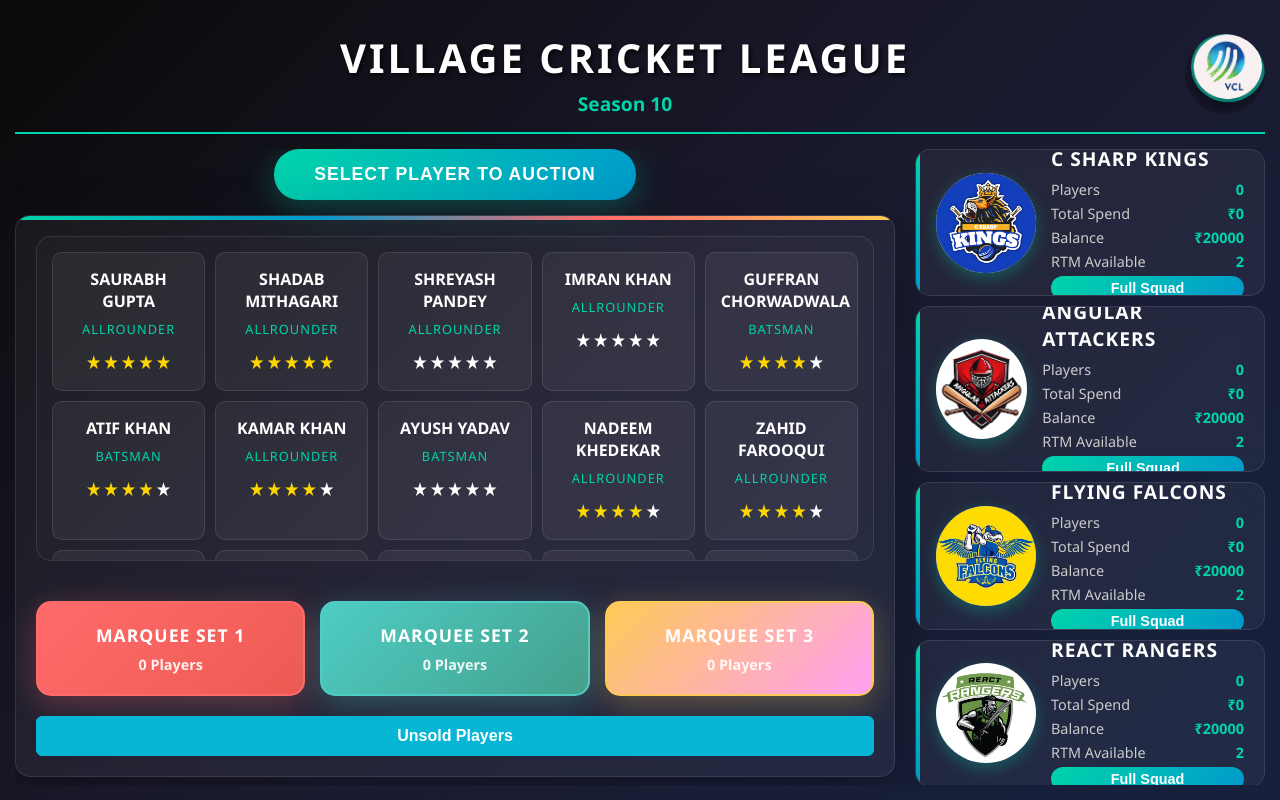
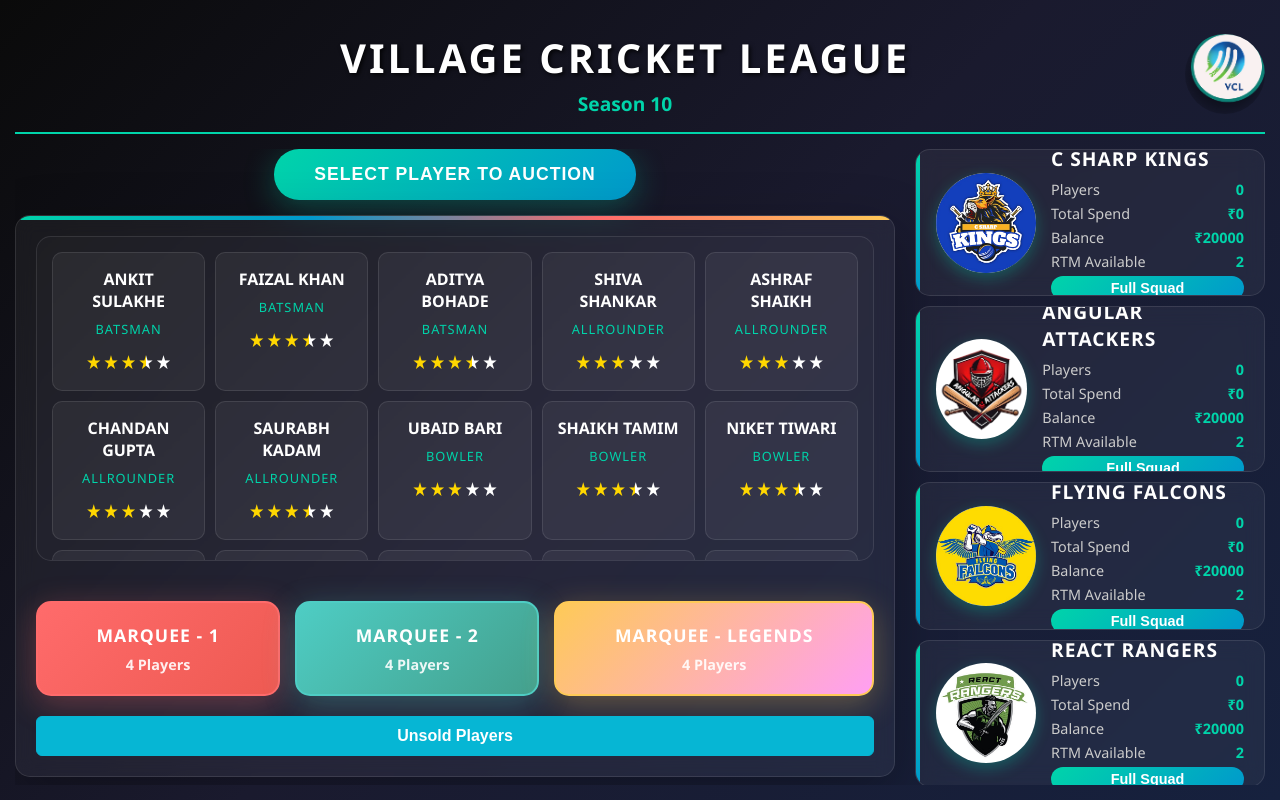
Before and after one commit to saurabh14/cricAuction, a React (Create React App) app: page / in a window 1280 px wide. Built offline with nearby package versions, Linux system fonts and the light colour scheme; a web font is replaced by a local one.

Commit message:
update: added marquee list

```diff
--- a/src/assets/style/auctionPage.scss
+++ b/src/assets/style/auctionPage.scss
@@ -422,6 +422,46 @@ body {
                     border-color: #ffffff;
                     box-shadow: 0 0 15px rgba(0, 212, 170, 0.5);
                 }
+
+                // Silver button for Rs. 2000
+                &.silver {
+                    background: linear-gradient(135deg, #c0c0c0, #a8a8a8);
+                    border-color: #e0e0e0;
+                    color: #333333;
+                    font-weight: 700;
+
+                    &:hover {
+                        background: linear-gradient(135deg, #d0d0d0, #b8b8b8);
+                        border-color: #f0f0f0;
+                        box-shadow: 0 0 15px rgba(192, 192, 192, 0.5);
+                    }
+
+                    &.selected {
+                        background: linear-gradient(135deg, #e0e0e0, #c0c0c0);
+                        border-color: #ffffff;
+                        box-shadow: 0 0 20px rgba(192, 192, 192, 0.8);
+                    }
+                }
+
+                // Golden button for Rs. 2250
+                &.golden {
+                    background: linear-gradient(135deg, #ffd700, #ffb347);
+                    border-color: #ffed4e;
+                    color: #8b4513;
+                    font-weight: 700;
+
+                    &:hover {
+                        background: linear-gradient(135deg, #ffed4e, #ffd700);
+                        border-color: #ffff00;
+                        box-shadow: 0 0 15px rgba(255, 215, 0, 0.5);
+                    }
+
+                    &.selected {
+                        background: linear-gradient(135deg, #ffff00, #ffd700);
+                        border-color: #ffffff;
+                        box-shadow: 0 0 20px rgba(255, 215, 0, 0.8);
+                    }
+                }
             }
         }
     }
@@ -697,10 +737,44 @@ body {
             }
 
             &.star1 span:nth-of-type(1)::before { color: #ffd700; }
+            &.star1-5 span:nth-of-type(1)::before { color: #ffd700; }
             &.star2 span:nth-of-type(-n+2)::before { color: #ffd700; }
+            &.star2-5 span:nth-of-type(-n+2)::before { color: #ffd700; }
             &.star3 span:nth-of-type(-n+3)::before { color: #ffd700; }
+            &.star3-5 span:nth-of-type(-n+3)::before { color: #ffd700; }
             &.star4 span:nth-of-type(-n+4)::before { color: #ffd700; }
+            &.star4-5 span:nth-of-type(-n+4)::before { color: #ffd700; }
             &.star5 span:nth-of-type(-n+5)::before { color: #ffd700; }
+
+            // Half star styling
+            &.star1-5 span:nth-of-type(2)::before {
+                color: #ffd700;
+                background: linear-gradient(90deg, #ffd700 50%, #ffffff 50%);
+                -webkit-background-clip: text;
+                -webkit-text-fill-color: transparent;
+                background-clip: text;
+            }
+            &.star2-5 span:nth-of-type(3)::before {
+                color: #ffd700;
+                background: linear-gradient(90deg, #ffd700 50%, #ffffff 50%);
+                -webkit-background-clip: text;
+                -webkit-text-fill-color: transparent;
+                background-clip: text;
+            }
+            &.star3-5 span:nth-of-type(4)::before {
+                color: #ffd700;
+                background: linear-gradient(90deg, #ffd700 50%, #ffffff 50%);
+                -webkit-background-clip: text;
+                -webkit-text-fill-color: transparent;
+                background-clip: text;
+            }
+            &.star4-5 span:nth-of-type(5)::before {
+                color: #ffd700;
+                background: linear-gradient(90deg, #ffd700 50%, #ffffff 50%);
+                -webkit-background-clip: text;
+                -webkit-text-fill-color: transparent;
+                background-clip: text;
+            }
         }
     }
 }
--- a/src/components/auctionPage/PlayerCard.jsx
+++ b/src/components/auctionPage/PlayerCard.jsx
@@ -16,7 +16,7 @@ function PlayerCard({ player, teams, onTeamSelect, onRTMSelect, onPriceSelect, c
         }
 
         // Add 2250 and 2500
-        prices.push(2250, 2500);
+        prices.push(2250);
 
         return prices;
     };
@@ -62,14 +62,23 @@ function PlayerCard({ player, teams, onTeamSelect, onRTMSelect, onPriceSelect, c
                 <div className="price-selection-section">
                     <div className="section-title">Bid Price</div>
                     <div className="price-buttons">
-                        {priceOptions.map(price => (
-                            <Button
-                                key={price}
-                                label={`Rs. ${price}`}
-                                className={`price-button ${currentBid === price ? 'selected' : ''}`}
-                                onClick={() => onPriceSelect && onPriceSelect(price)}
-                            />
-                        ))}
+                        {priceOptions.map(price => {
+                            let specialClass = '';
+                            if (price === 2000) {
+                                specialClass = 'silver';
+                            } else if (price === 2250) {
+                                specialClass = 'golden';
+                            }
+
+                            return (
+                                <Button
+                                    key={price}
+                                    label={`Rs. ${price}`}
+                                    className={`price-button ${specialClass} ${currentBid === price ? 'selected' : ''}`}
+                                    onClick={() => onPriceSelect && onPriceSelect(price)}
+                                />
+                            );
+                        })}
                     </div>
                 </div>
             </div>
--- a/src/components/auctionPage/PlayerInfo.jsx
+++ b/src/components/auctionPage/PlayerInfo.jsx
@@ -1,11 +1,6 @@
 
 function PlayerInfo({ player }){
     // Calculate strike rate (runs per 100 balls)
-    const strikeRate = player.matches > 0 ? ((player.runs / (player.matches * 30)) * 100).toFixed(2) : 0;
-
-    // Calculate 4s and 6s (estimated)
-    const fours = Math.floor(player.runs * 0.15);
-    const sixes = Math.floor(player.runs * 0.05);
 
     return(
         <>
@@ -40,19 +35,23 @@ function PlayerInfo({ player }){
                 </div>
                 <div className="stat-item">
                     <div className="stat-label">Strike Rate</div>
-                    <div className="stat-value">{strikeRate}</div>
+                    <div className="stat-value">{player.strikeRate}</div>
                 </div>
                 <div className="stat-item">
                     <div className="stat-label">6s</div>
-                    <div className="stat-value">{sixes}</div>
+                    <div className="stat-value">{player.sixes}</div>
                 </div>
                 <div className="stat-item">
                     <div className="stat-label">4s</div>
-                    <div className="stat-value">{fours}</div>
+                    <div className="stat-value">{player.fours}</div>
                 </div>
                 <div className="stat-item">
                     <div className="stat-label">Wickets</div>
                     <div className="stat-value">{player.wickets}</div>
+                </div>
+                <div className="stat-item">
+                    <div className="stat-label">Bowling Economy</div>
+                    <div className="stat-value">{player.economy}</div>
                 </div>
             </div>
         </div>
--- a/src/components/auctionPage/fullPlayers.jsx
+++ b/src/components/auctionPage/fullPlayers.jsx
@@ -8,15 +8,24 @@ function FullPlayers({players, onMarqueePlayerSelect}){
     const [marqueeVisible, setMarqueeVisible] = useState(false);
     const [selectedMarqueeSet, setSelectedMarqueeSet] = useState(null);
 
+    // Helper function to generate star class name
+    const getStarClassName = (stars) => {
+        if (stars % 1 === 0) {
+            return `star${Math.floor(stars)}`;
+        } else {
+            return `star${Math.floor(stars)}-5`;
+        }
+    };
+
     // Filter out Marquee players from regular list
-    const regularPlayers = players.filter(player => player.playerType !== "Marquee" && player.finalPrice === 0);
-    const marqueePlayers = players.filter(player => player.playerType === "Marquee");
+    const regularPlayers = players.filter(player => !player.playerType.includes("Marquee") && player.finalPrice === 0);
+    const marqueePlayers = players.filter(player => player.playerType.includes("Marquee"));
 
     // Group marquee players by set
     const marqueeSets = {
-        1: marqueePlayers.filter(player => player.marqueeSet === 1),
-        2: marqueePlayers.filter(player => player.marqueeSet === 2),
-        3: marqueePlayers.filter(player => player.marqueeSet === 3)
+        1: marqueePlayers.filter(player => player.playerType === "Marquee 1"),
+        2: marqueePlayers.filter(player => player.playerType === "Marquee 2"),
+        3: marqueePlayers.filter(player => player.playerType === "Marquee Legend")
     };
 
     const handleMarqueeClick = (setNumber) => {
@@ -37,7 +46,7 @@ function FullPlayers({players, onMarqueePlayerSelect}){
                 <div key={player.id} className="PlayerListCard">
                     <div className="playerName">{player.name}</div>
                     <div className="playerAttributes">{player.playerAttributes}</div>
-                    <div className={`RatingContainer star${player.stars}`} >
+                    <div className={`RatingContainer ${getStarClassName(player.stars)}`} >
                         <span></span><span></span><span></span><span></span><span></span>
                     </div>
                 </div>
@@ -47,15 +56,15 @@ function FullPlayers({players, onMarqueePlayerSelect}){
         {/* Marquee Sets Buttons */}
         <div className="Marquee-Container">
             <div className="Marquee-List set1" onClick={() => handleMarqueeClick(1)}>
-                <div className="marquee-set-title">Marquee Set 1</div>
+                <div className="marquee-set-title">Marquee - 1</div>
                 <div className="marquee-set-count">{marqueeSets[1].length} Players</div>
             </div>
             <div className="Marquee-List set2" onClick={() => handleMarqueeClick(2)}>
-                <div className="marquee-set-title">Marquee Set 2</div>
+                <div className="marquee-set-title">Marquee - 2</div>
                 <div className="marquee-set-count">{marqueeSets[2].length} Players</div>
             </div>
             <div className="Marquee-List set3" onClick={() => handleMarqueeClick(3)}>
-                <div className="marquee-set-title">Marquee Set 3</div>
+                <div className="marquee-set-title">Marquee - Legends</div>
                 <div className="marquee-set-count">{marqueeSets[3].length} Players</div>
             </div>
         </div>
@@ -112,23 +121,23 @@ function FullPlayers({players, onMarqueePlayerSelect}){
                                 </div>
                                 <div className="stat-row">
                                     <span className="stat-label">Strike Rate:</span>
-                                    <span className="stat-value">{player.matches > 0 ? ((player.runs / (player.matches * 30)) * 100).toFixed(2) : 0}</span>
+                                    <span className="stat-value">{player.strikeRate}</span>
                                 </div>
                                 <div className="stat-row">
                                     <span className="stat-label">6s:</span>
-                                    <span className="stat-value">{Math.floor(player.runs * 0.05)}</span>
+                                    <span className="stat-value">{player.sixes}</span>
                                 </div>
                                 <div className="stat-row">
                                     <span className="stat-label">4s:</span>
-                                    <span className="stat-value">{Math.floor(player.runs * 0.15)}</span>
+                                    <span className="stat-value">{player.fours}</span>
                                 </div>
                                 <div className="stat-row">
                                     <span className="stat-label">Wickets:</span>
                                     <span className="stat-value">{player.wickets}</span>
                                 </div>
                                 <div className="stat-row">
-                                    <span className="stat-label">Econ.:</span>
-                                    <span className="stat-value">{player.matches > 0 ? (player.wickets / player.matches).toFixed(2) : 0}</span>
+                                    <span className="stat-label">Economy:</span>
+                                    <span className="stat-value">{player.economy}</span>
                                 </div>
                             </div>
                         </div>
--- a/src/data/playerData.json
+++ b/src/data/playerData.json
@@ -813,7 +813,7 @@
     "playerAttributes": "Player",
     "basePrice": 200,
     "finalPrice": 0,
-    "stars": 1
+    "stars": 2
 },
 {
     "id": 52,
```
